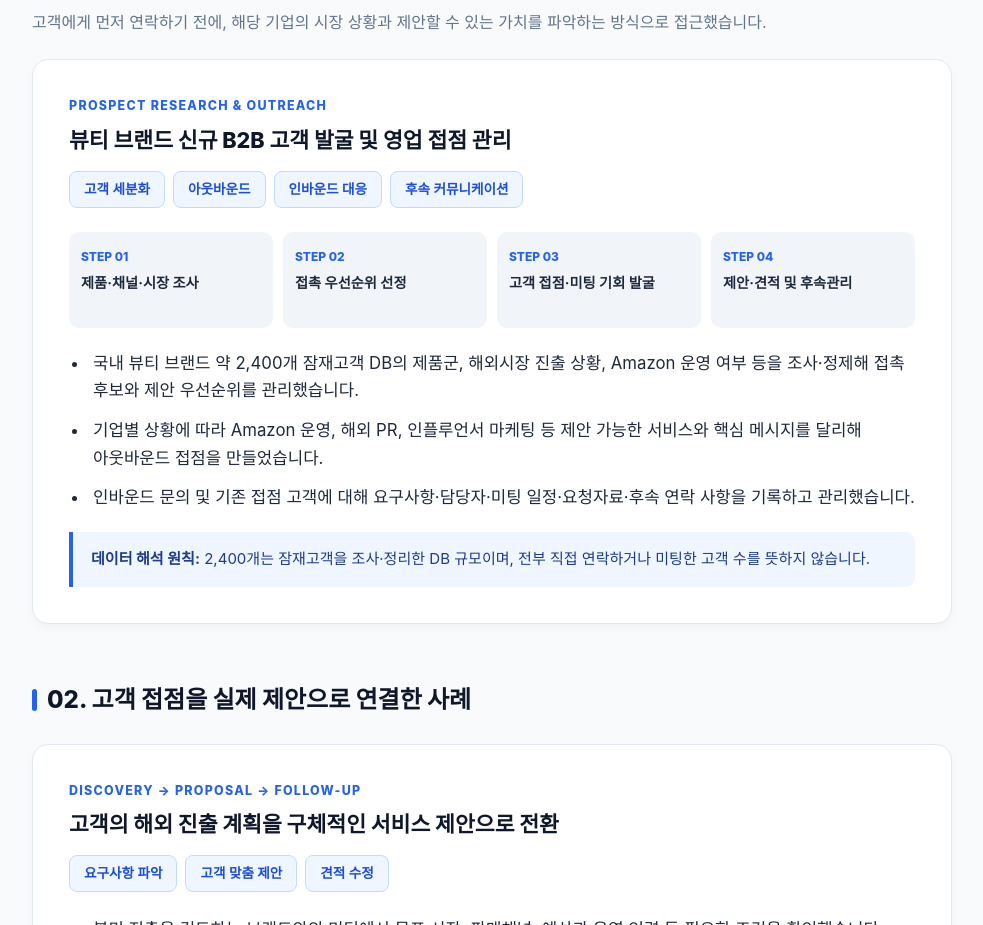
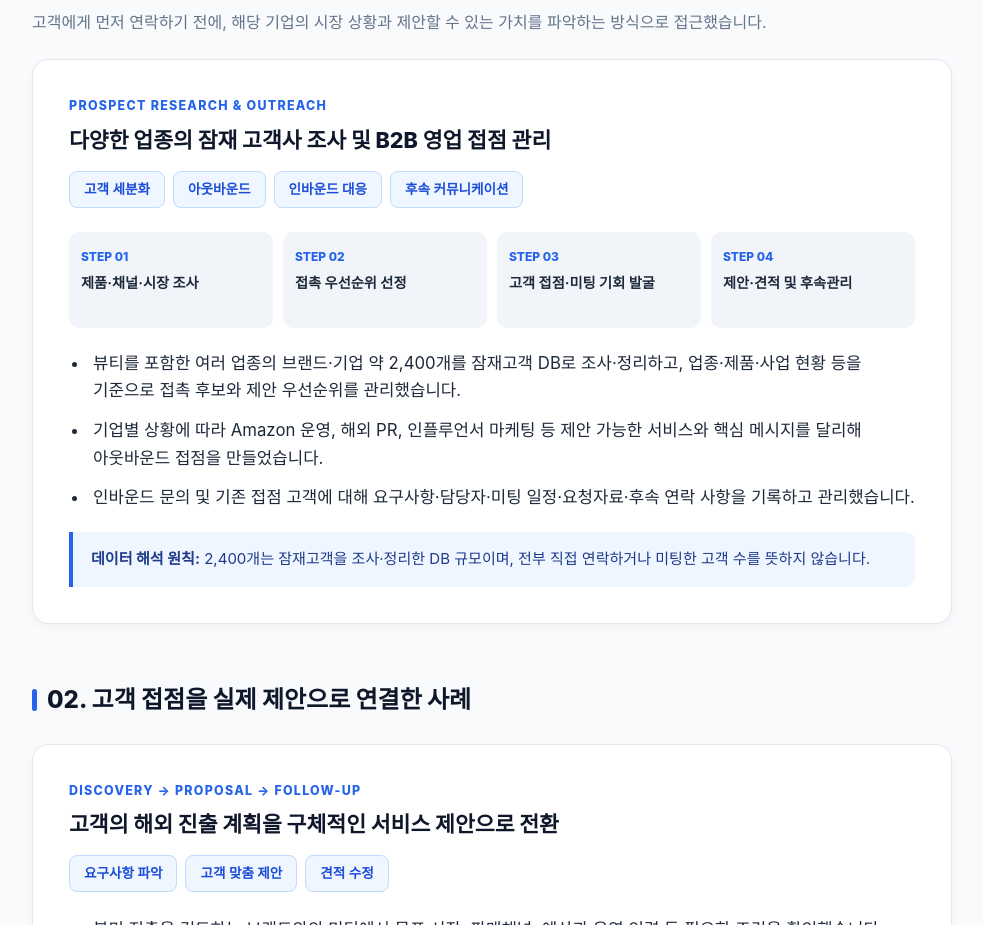
Before and after one commit to lth612-ui/portfolio, a plain HTML site: page index.html in a window 1280 px wide. Shown: the part 785-1710 px from the top of the page, without its empty margins (148-1131 px from the left). Drawn offline with Linux system fonts and the light colour scheme.

Commit message:
Correct scope of researched leads across multiple industries

```diff
--- a/index.html
+++ b/index.html
@@ -149,7 +149,7 @@
             <p class="section-intro">고객에게 먼저 연락하기 전에, 해당 기업의 시장 상황과 제안할 수 있는 가치를 파악하는 방식으로 접근했습니다.</p>
             <div class="card">
                 <div class="eyebrow">PROSPECT RESEARCH & OUTREACH</div>
-                <h3>뷰티 브랜드 신규 B2B 고객 발굴 및 영업 접점 관리</h3>
+                <h3>다양한 업종의 잠재 고객사 조사 및 B2B 영업 접점 관리</h3>
                 <div class="tags">
                     <span class="tag">고객 세분화</span><span class="tag">아웃바운드</span>
                     <span class="tag">인바운드 대응</span><span class="tag">후속 커뮤니케이션</span>
@@ -161,7 +161,7 @@
                     <div class="flow-step"><div class="step-no">STEP 04</div><strong>제안·견적 및 후속관리</strong></div>
                 </div>
                 <ul style="margin-top:22px;">
-                    <li>국내 뷰티 브랜드 약 2,400개 잠재고객 DB의 제품군, 해외시장 진출 상황, Amazon 운영 여부 등을 조사·정제해 접촉 후보와 제안 우선순위를 관리했습니다.</li>
+                    <li>뷰티를 포함한 여러 업종의 브랜드·기업 약 2,400개를 잠재고객 DB로 조사·정리하고, 업종·제품·사업 현황 등을 기준으로 접촉 후보와 제안 우선순위를 관리했습니다.</li>
                     <li>기업별 상황에 따라 Amazon 운영, 해외 PR, 인플루언서 마케팅 등 제안 가능한 서비스와 핵심 메시지를 달리해 아웃바운드 접점을 만들었습니다.</li>
                     <li>인바운드 문의 및 기존 접점 고객에 대해 요구사항·담당자·미팅 일정·요청자료·후속 연락 사항을 기록하고 관리했습니다.</li>
                 </ul>
```
